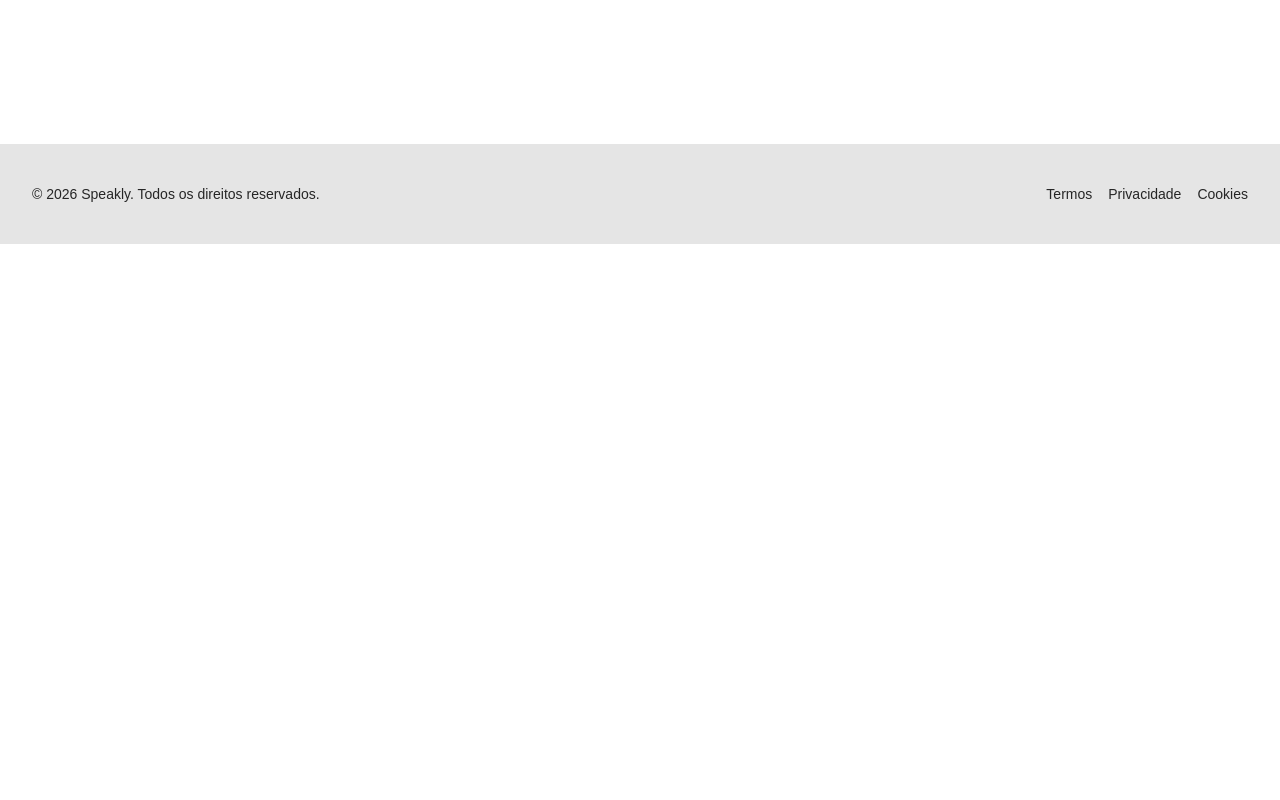
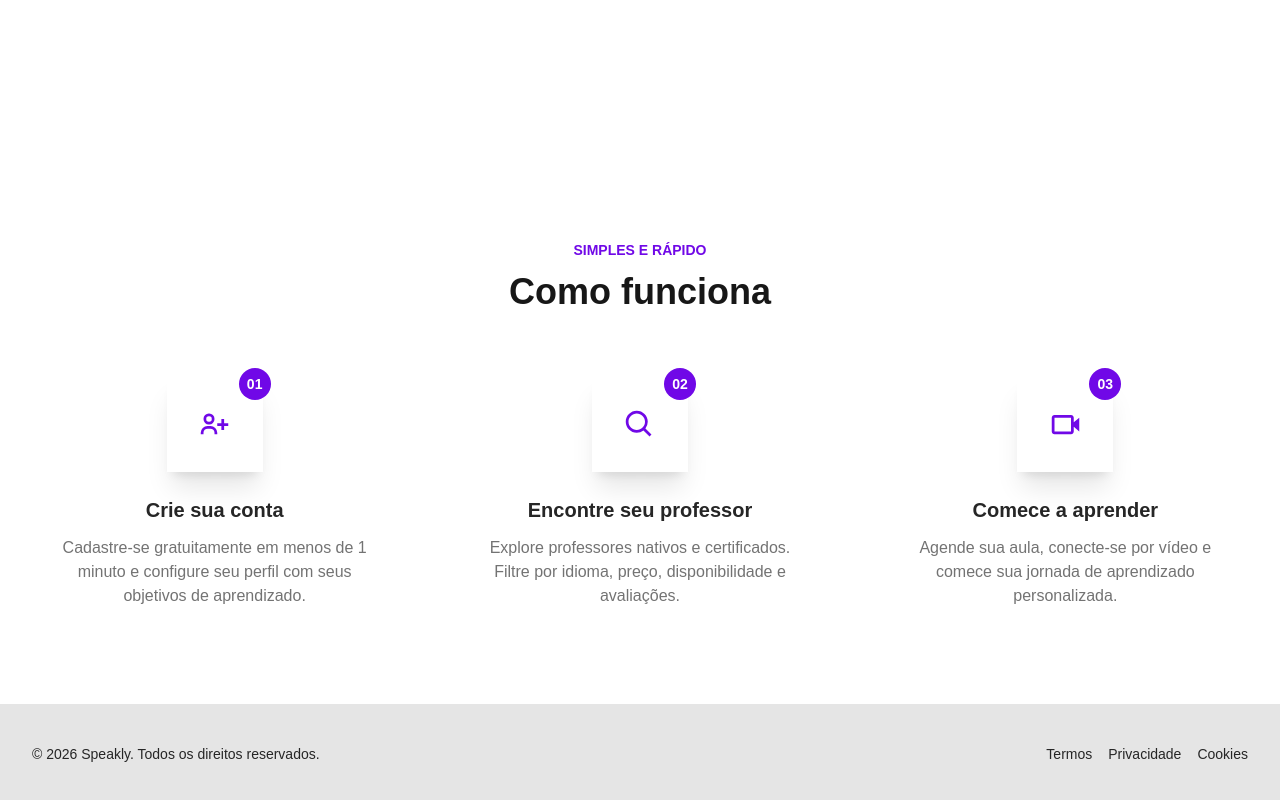
Before and after one commit to HeitorKHS/speakly, a Next.js app in the folder frontend/: page / in a window 1280 px wide. Shown: the part 656-1456 px from the top of the page. Before the commit the page ends 900 px from the top, so only its background shows below. Built offline with nearby package versions, Linux system fonts and the light colour scheme.

Commit message:
Criado a seção para Como Funciona

```diff
--- a/frontend/src/app/components/landing/Hero.tsx
+++ b/frontend/src/app/components/landing/Hero.tsx
@@ -7,8 +7,8 @@ export function Hero(){
 
         <section className="min-h-screen pt-16.5 lg:pt-18 overflow-hidden">
             <div className="h-full md:pt-12 md:pb-8 max-w-7xl mx-auto px-4 sm:px-6 lg:px-8">
-                <div className="grid md:grid-cols-2 gap-8 lg:gap-12 items-center">
-                    <div className="text-center md:text-left">
+                <div className="grid lg:grid-cols-2 gap-8 lg:gap-12 items-center">
+                    <div className="text-center lg:text-left">
                         <h1 className="text-4xl sm:text-5xl lg:text-6xl font-bold tracking-tight text-neutral-800">Aprender <span className="text-violet-700">idiomas</span> nunca foi tão <span className="text-violet-700">simples</span></h1>
                         <p className="mt-4 lg:mt-6 text-lg text-neutral-500">Conecte-se com professores nativos e certificados do mundo inteiro. Aulas ao vivo, personalizadas e no seu ritmo</p>
                         <div className="mt-10 md:mt-20">
@@ -22,7 +22,7 @@ export function Hero(){
                     </div>
                     <div className="relative w-full">
                         <Image
-                            src={"/img/hero_ladingpage.png"}
+                            src={"/img/hero_landingpage.png"}
                             alt="Imagen da hero ladingpage"
                             width={1774}
                             height={1024}
--- /dev/null
+++ b/frontend/src/app/components/landing/HowItWorks.tsx
@@ -0,0 +1,52 @@
+import { BiUserPlus, BiSearch, BiVideo } from "react-icons/bi";
+
+const steps = [
+    {
+        icon: BiUserPlus,
+        title: "Crie sua conta",
+        description: "Cadastre-se gratuitamente em menos de 1 minuto e configure seu perfil com seus objetivos de aprendizado.",
+    },
+    {
+        icon: BiSearch,
+        title: "Encontre seu professor",
+        description: "Explore professores nativos e certificados. Filtre por idioma, preço, disponibilidade e avaliações.",
+    },
+    {
+        icon: BiVideo,
+        title: "Comece a aprender",
+        description: "Agende sua aula, conecte-se por vídeo e comece sua jornada de aprendizado personalizada.",
+    },
+];
+
+export function HowItWorks(){
+
+    return(
+
+        <section className="py-18 md:py-24">
+            <div className="max-w-7xl mx-auto px-4 sm:px-6 lg:px-8">
+                <div className="text-center">
+                    <p className="text-sm font-semibold text-violet-700 uppercase mb-3">Simples e rápido</p>
+                    <h2 className="text-3xl sm:text-4xl font-bold">Como funciona</h2>
+                </div>
+                <div className="mt-16 grid lg:grid-cols-3 gap-15">
+                    {steps.map((step, index) => (
+                        <div key={index} className="text-center">
+                            <div className="relative inline-flex">
+                                <div className="w-24 h-24 flex justify-center items-center shadow-xl">
+                                    <step.icon size={33} className="text-violet-700"/>
+                                </div>
+                                <span className="absolute -top-2 -right-2 w-8 h-8 rounded-full bg-violet-700 text-white text-sm font-bold flex items-center justify-center">
+                                    0{index+1}
+                                </span>
+                            </div>
+                            <h3 className="mt-6 text-xl font-bold text-neutral-800">{step.title}</h3>
+                            <p className="mt-3 max-w-xs mx-auto text-neutral-500">{step.description}</p>
+                        </div>
+                    ))}
+                </div>
+            </div>
+        </section>
+
+    )
+
+}
--- a/frontend/src/app/page.tsx
+++ b/frontend/src/app/page.tsx
@@ -1,4 +1,5 @@
 import { Hero } from "./components/landing/Hero";
+import { HowItWorks } from "./components/landing/HowItWorks";
 
 export default function Home(){
 
@@ -6,6 +7,7 @@ export default function Home(){
 
     <div className="min-h-screen">
       <Hero/>
+      <HowItWorks/>
     </div>
 
   );
```
Also changed, not shown: frontend/public/img/hero_landingpage.png (renamed from frontend/public/img/hero_ladingpage.png).
